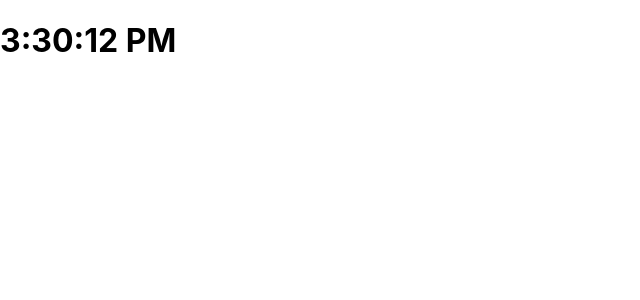
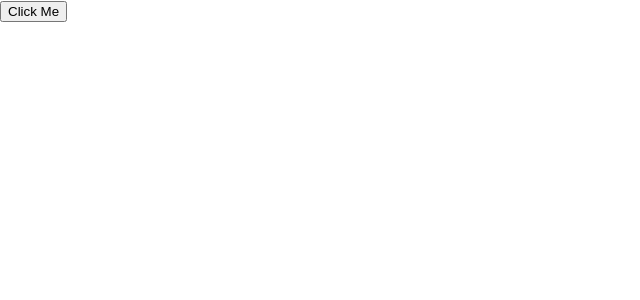
Before and after one commit to gabrielrmodesto/react, a React (Create React App) app in the folder app-react/: page / in a window 1280 px wide. Shown: the top 300 px of the page, without its empty margins (0-640 px from the left). Built offline with nearby package versions, Linux system fonts and the light colour scheme.

Commit message:
Working with events, using in this case onClick

```diff
--- /dev/null
+++ b/app-react/src/Events.js
@@ -0,0 +1,24 @@
+import React, { Component } from 'react';
+
+export default class Events extends Component {
+	constructor(props){
+		super(props);
+		this.state = {
+			click: 0
+		};
+	}
+	clickMethod = () => {
+		console.log('-- BEGIN --', this.state.click);
+		this.setState({
+			click: this.state.click + 1
+		})
+		console.log('-- END --', this.state.click);
+	}
+	render() {
+		return(
+			<div>
+				<button type="button" onClick={this.clickMethod}>Click Me</button>
+			</div>
+		);
+	}
+}
--- a/app-react/src/index.js
+++ b/app-react/src/index.js
@@ -7,9 +7,10 @@ import Clock from './Clock';
 import Props from './Props';
 import State from './State';
 import OtherClock from './OtherClock';
+import Events from './Events';
 import * as serviceWorker from './serviceWorker';
 
 //ReactDOM.render(<Props attr='p' attr1='VALUE1' attr2='VALUE2' />, document.getElementById('root'));
-ReactDOM.render(<OtherClock />, document.getElementById('root'));
+ReactDOM.render(<Events />, document.getElementById('root'));
 
 serviceWorker.unregister();
```
